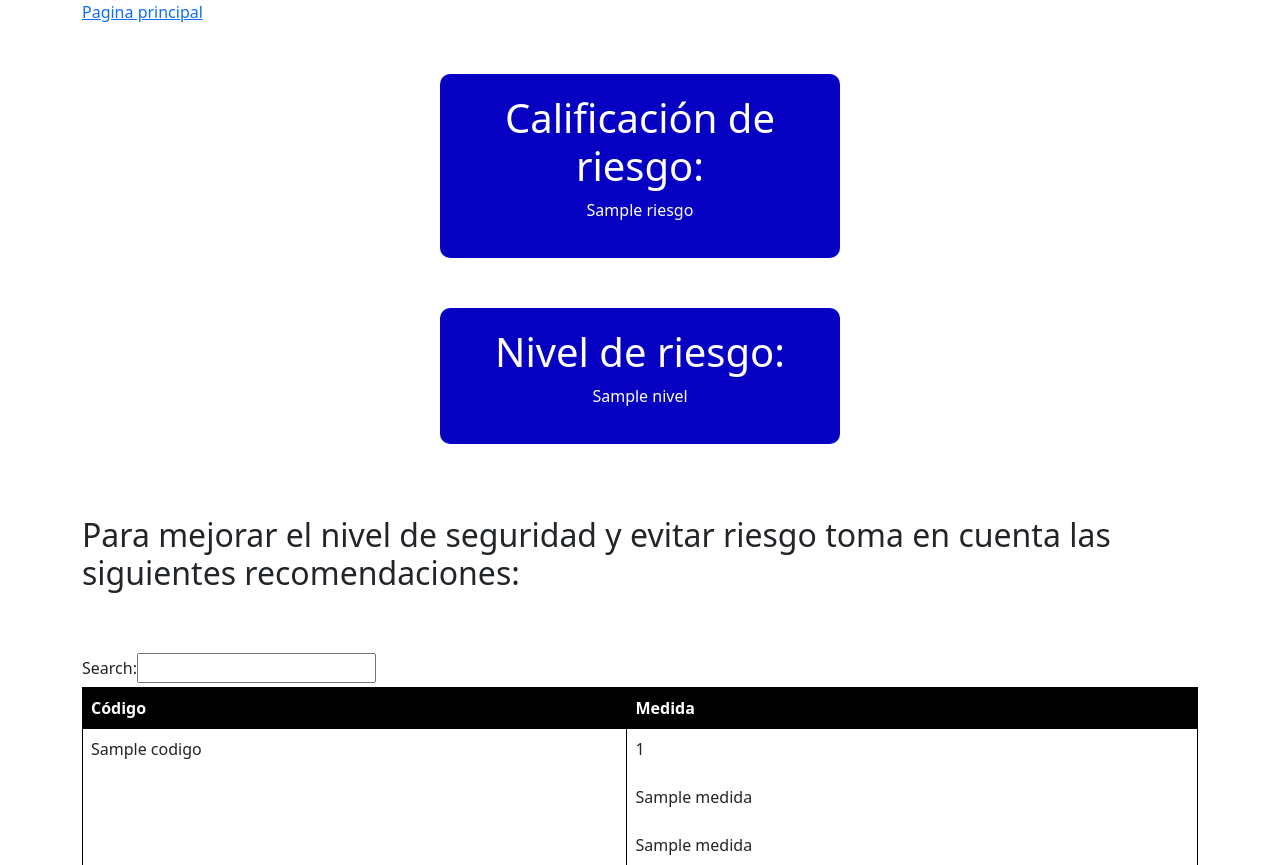
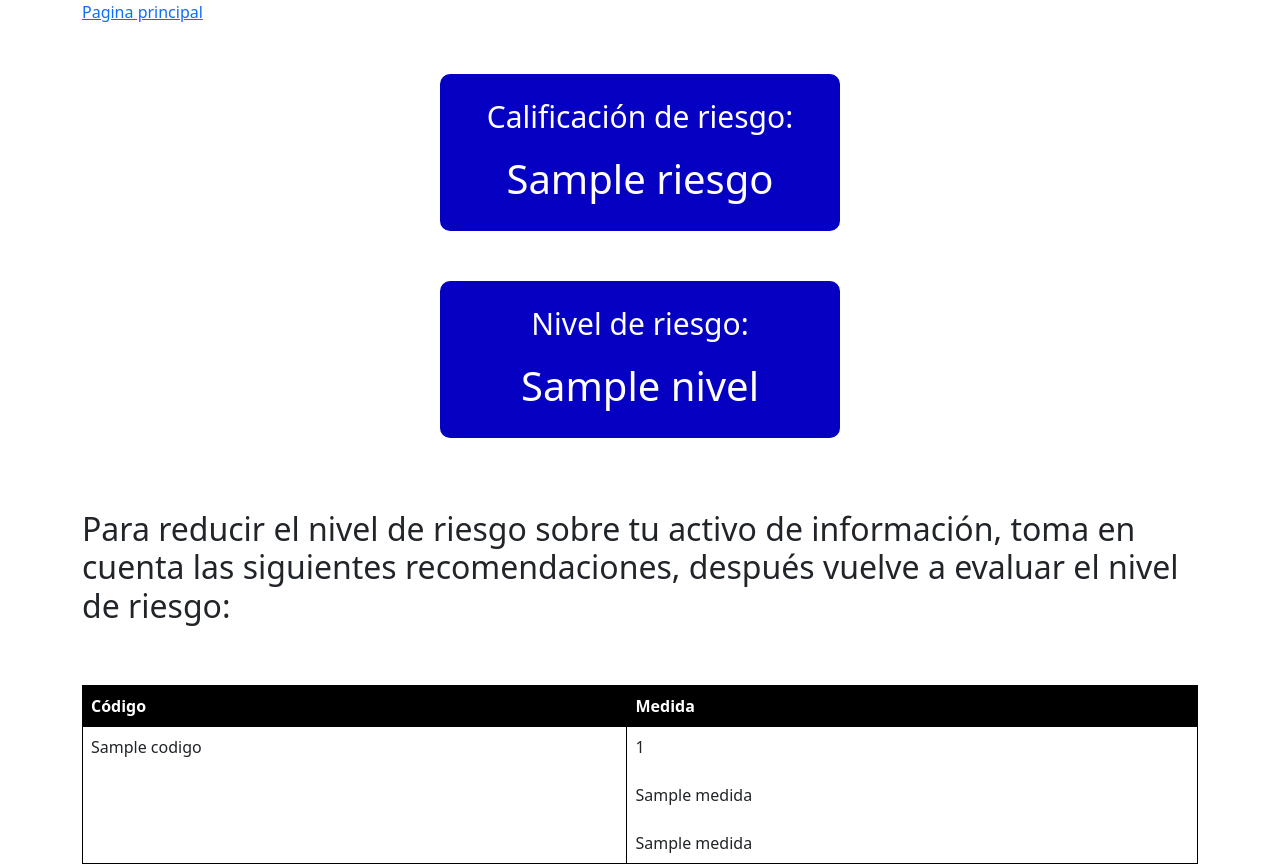
Before and after one commit to frob2001/SeguridadInfromaticaJJMFRJM, a Flask app: template templates/calificacion.html in a window 1280 px wide. Shown: the top 865 px of the page. Run offline with Flask 3, Linux system fonts and the light colour scheme; the template is opened without the code that fills it: most values are stand-ins (such as "Sample title", 1, 10 or a date in 2020); some libraries are stand-ins or nearby versions.

Commit message:
Sentinels

```diff
--- a/templates/calificacion.html
+++ b/templates/calificacion.html
@@ -71,22 +71,22 @@
         <a class="" href="/dashboard">Pagina principal</a>
 
         <div class="puntuacion">
-            <h1>Calificación de riesgo:</h1>
-            <p>{{ riesgo }}</p>
+            <p style="font-size: 30px">Calificación de riesgo:</p>
+            <h1>{{ riesgo }}</h1>
         </div>
 
 
 
         <div class="puntuacion">
-            <h1>Nivel de riesgo:</h1>
-            <p>{{ nivel }}</p>
+            <p style="font-size: 30px">Nivel de riesgo:</p>
+            <h1>{{ nivel }}</h1>
         </div>
 
         <br>
         <br>
         <br>
 
-        <h2>Para mejorar el nivel de seguridad y evitar riesgo toma en cuenta las siguientes recomendaciones: </h2>
+        <h2>Para reducir el nivel de riesgo sobre tu activo de información, toma en cuenta las siguientes recomendaciones, después vuelve a evaluar el nivel de riesgo: </h2>
 
         <br>
         <br>
@@ -122,7 +122,7 @@
     <script>
         $(document).ready(function() {
             $('#myTable').DataTable({
-                dom:"<'my-1' f><'my-1' B>" +
+                dom:"<'my-1' ><'my-1' B>" +
                 "<'row'<'col-sm-12'tr>>" +
                 "<'row'<'col-sm-12 col-md-5'il><'col-sm-12 col-md-7 my-2 text-right'p>>",
                 buttons: [
--- a/templates/riesgo.html
+++ b/templates/riesgo.html
@@ -42,7 +42,7 @@
 <body>
     <a class="" href="/dashboard">Pagina principal</a>
     <div class="container">
-        <h1>Tabla de Amenazas</h1>
+        <h1>Tabla resumen</h1>
         <table class="table table-striped">
             <tr>
                 <th>Código</th>
```
